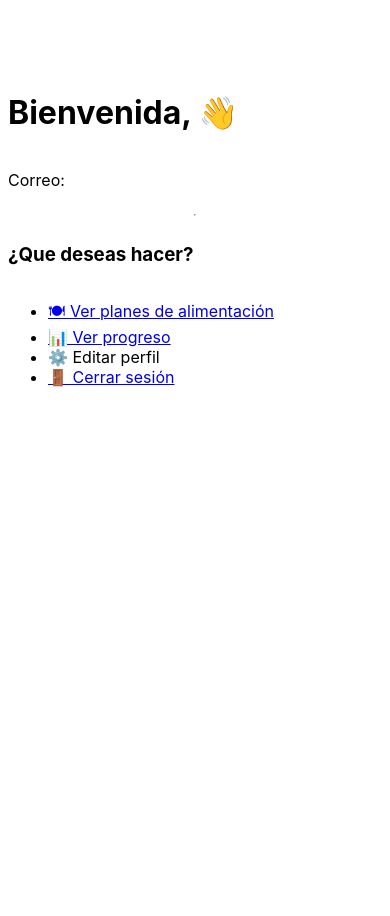
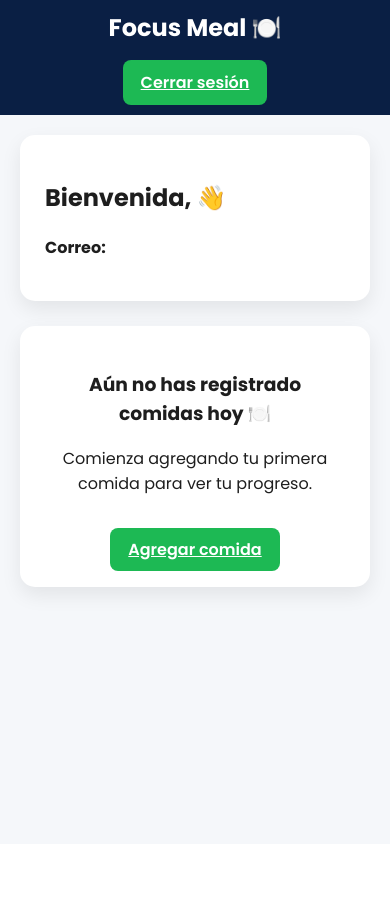
Before and after one commit to cervantessaralucia4-dotcom/FocusMeal, a PHP site: page /php/panel.php in a window 390 px wide. After the commit the page ends 605 px from the top, so only its background shows below. Run offline with PHP 8.4, Linux system fonts and the light colour scheme; a user stored in the database is signed in.

Commit message:
Agrego mejoras en el panel principal y correcciones

```diff
--- /dev/null
+++ b/css/panel.css
@@ -0,0 +1,183 @@
+/* PALETA DE COLORES */
+:root {
+    --primary-dark: #0a1f44;
+    --primary-green: #1DB954;
+    --light-bg: #f5f7fa;
+    --card-bg: #ffffff;
+    --text-dark: #1e1e1e;
+    --text-light: #6b7280;
+}
+
+/* ESTILO GENERAL */
+body {
+    margin: 0;
+    font-family: 'Poppins', sans-serif;
+    background-color: var(--light-bg);
+    color: var(--text-dark);
+}
+
+/* HEADER DEL PANEL */
+.panel-header {
+    background-color: var(--primary-dark);
+    color: white;
+    padding: 10px 40px;
+    display: flex;
+    justify-content: space-between;
+    align-items: center;
+}
+
+.panel-header h1{
+    font-size: 24px;
+    margin: 0;
+}
+
+.panel-header button {
+    background-color: var(--primary-green);
+    border: none;
+    padding: 10px 20px;
+    border-radius: 8px;
+    color: white;
+    cursor: pointer;
+    font-weight: 600;
+    transition: 0.3s;
+}
+
+.panel-header button:hover {
+    transform: scale(1.05);
+    background-color: #16a34a;
+}
+
+/* CONTENEDOR PRINCIPAL */
+.panel-container {
+    padding: 40px;
+}
+
+/*TARJETAS GENERALES */
+.card {
+    background-color: var(--card-bg);
+    border-radius: 15px;
+    padding: 25px;
+    box-shadow: 0 8px 20px rgba(0, 0, 0, 0.08);
+    margin-bottom: 25px;
+    transition: 0.3s ease;
+}
+
+.card:hover {
+    transform: translateY(-5px);
+}
+
+/* SECCION ESTADISTICAS */
+.stats {
+    display: flex;
+    gap: 25px;
+    flex-wrap: wrap;
+    margin-bottom: 30px;
+}
+
+.stat-box {
+    flex: 1;
+    min-width: 250px;
+    background: linear-gradient(135deg, var(--primary-green), #14a34a);
+    color: white;
+    padding: 30px;
+    border-radius: 15px;
+    box-shadow: 0 6px 18px rgba(0, 0, 0, 0.1);
+    transition: 0.3s;
+}
+
+.stat-box:hover {
+    transform: scale(1.03);
+}
+
+.stat-box h2 {
+    margin: 0;
+    font-size: 28px;
+}
+
+.stat-box p {
+    margin: 5px 0 0;
+    font-size: 14px;
+    opacity: 0.9;
+}
+
+/* ==========================
+   TABLAS
+========================== */
+table {
+    width: 100%;
+    border-collapse: collapse;
+}
+
+th {
+    text-align: left;
+    padding: 12px;
+    background-color: var(--primary-dark);
+    color: white;
+    font-weight: 600;
+}
+
+td {
+    padding: 12px;
+    border-bottom: 1px solid #eee;
+}
+
+tr:hover {
+    background-color: #f3f4f6;
+}
+
+/* ==========================
+   BOTONES
+========================== */
+.btn-primary {
+    background-color: var(--primary-green);
+    color: white;
+    border: none;
+    padding: 10px 18px;
+    border-radius: 8px;
+    cursor: pointer;
+    font-weight: 600;
+    transition: 0.3s;
+}
+
+.btn-primary:hover {
+    background-color: #16a34a;
+    transform: translateY(-2px);
+}
+
+/* ==========================
+   FORMULARIOS
+========================== */
+input, select {
+    width: 100%;
+    padding: 10px;
+    margin-top: 8px;
+    margin-bottom: 15px;
+    border-radius: 8px;
+    border: 1px solid #ddd;
+    font-family: inherit;
+}
+
+input:focus, select:focus {
+    outline: none;
+    border-color: var(--primary-green);
+    box-shadow: 0 0 5px rgba(29,185,84,0.4);
+}
+
+/* ==========================
+   RESPONSIVE
+========================== */
+@media (max-width: 768px) {
+    .stats {
+        flex-direction: column;
+    }
+
+    .panel-container {
+        padding: 20px;
+    }
+
+    .panel-header {
+        flex-direction: column;
+        gap: 15px;
+        text-align: center;
+    }
+}
--- a/php/panel.php
+++ b/php/panel.php
@@ -1,10 +1,9 @@
 <?php
 session_start();
 
-// Si no hay sesión activa, no puede entrar al panel
 if (!isset($_SESSION["usuario"])) {
     header("Location: ../login.html");
-    exit;
+    exit();
 }
 
 $usuario = $_SESSION["usuario"];
@@ -15,23 +14,66 @@ $usuario = $_SESSION["usuario"];
 <head>
     <meta charset="UTF-8">
     <title>Panel - FocusMeal</title>
-    <link rel="stylesheet" href="../css/index.css">
+
+    <!-- Fuente profesional -->
+    <link href="https://fonts.googleapis.com/css2?family=Poppins:wght@400;600;700&display=swap" rel="stylesheet">
+
+    <!-- CSS del panel -->
+    <link rel="stylesheet" href="../css/panel.css">
 </head>
 <body>
 
-<h1>Bienvenida, <?php echo htmlspecialchars($usuario["nombre"]);?> 👋</h1>
+    <!-- HEADER -->
+    <div class="panel-header">
+        <h1>Focus Meal 🍽️</h1>
+        <a href="logout.php" class="btn-primary">Cerrar sesión</a>
+    </div>
 
-<p>Correo: <?php echo htmlspecialchars($usuario["correo"]); ?></p>
+    <!-- CONTENEDOR PRINCIPAL -->
+    <div class="panel-container">
 
-<hr>
+        <!-- BIENVENIDA -->
+        <div class="card">
+            <h2>Bienvenida, <?php echo htmlspecialchars($usuario["nombre"]); ?> 👋</h2>
+            <p><strong>Correo:</strong> <?php echo htmlspecialchars($usuario["correo"]); ?></p>
+        </div>
 
-<h3>¿Que deseas hacer?</h3>
-<ul>
-    <li><a href="planes.php">🍽 Ver planes de alimentación</a></li>
-    <li><a href="progreso.php">📊 Ver progreso</a></li>
-    <li><a href="perfil.php"></a>⚙️ Editar perfil</li>
-    <li><a href="logout.php">🚪 Cerrar sesión</a></li>
-</ul>
+       <!-- ESTADÍSTICAS -->
+        <?php
+// Aquí luego conectaremos la base de datos
+$caloriasHoy = 0; // temporal hasta conectar BD
+$metaDiaria = 2200;
 
-</body>
-</html>
+if ($caloriasHoy > 0) {
+    $restantes = $metaDiaria - $caloriasHoy;
+?>
+
+<div class="stats">
+    <div class="stat-box">
+        <h2><?php echo $caloriasHoy; ?> kcal</h2>
+        <p>Calorías consumidas hoy</p>
+    </div>
+
+    <div class="stat-box">
+        <h2><?php echo $metaDiaria; ?> kcal</h2>
+        <p>Meta diaria</p>
+    </div>
+
+    <div class="stat-box">
+        <h2><?php echo $restantes; ?> kcal</h2>
+        <p>Calorías restantes</p>
+    </div>
+</div>
+
+<?php
+} else {
+?>
+
+<div class="card" style="text-align:center;">
+    <h3>Aún no has registrado comidas hoy 🍽️</h3>
+    <p>Comienza agregando tu primera comida para ver tu progreso.</p>
+    <br>
+    <a href="planes.php" class="btn-primary">Agregar comida</a>
+</div>
+
+<?php } ?>
```
Also changed, not shown: php/dashboard.php (deleted, +0 -78 lines), php/planes.php (+25 -8 lines), plan.html (deleted).
